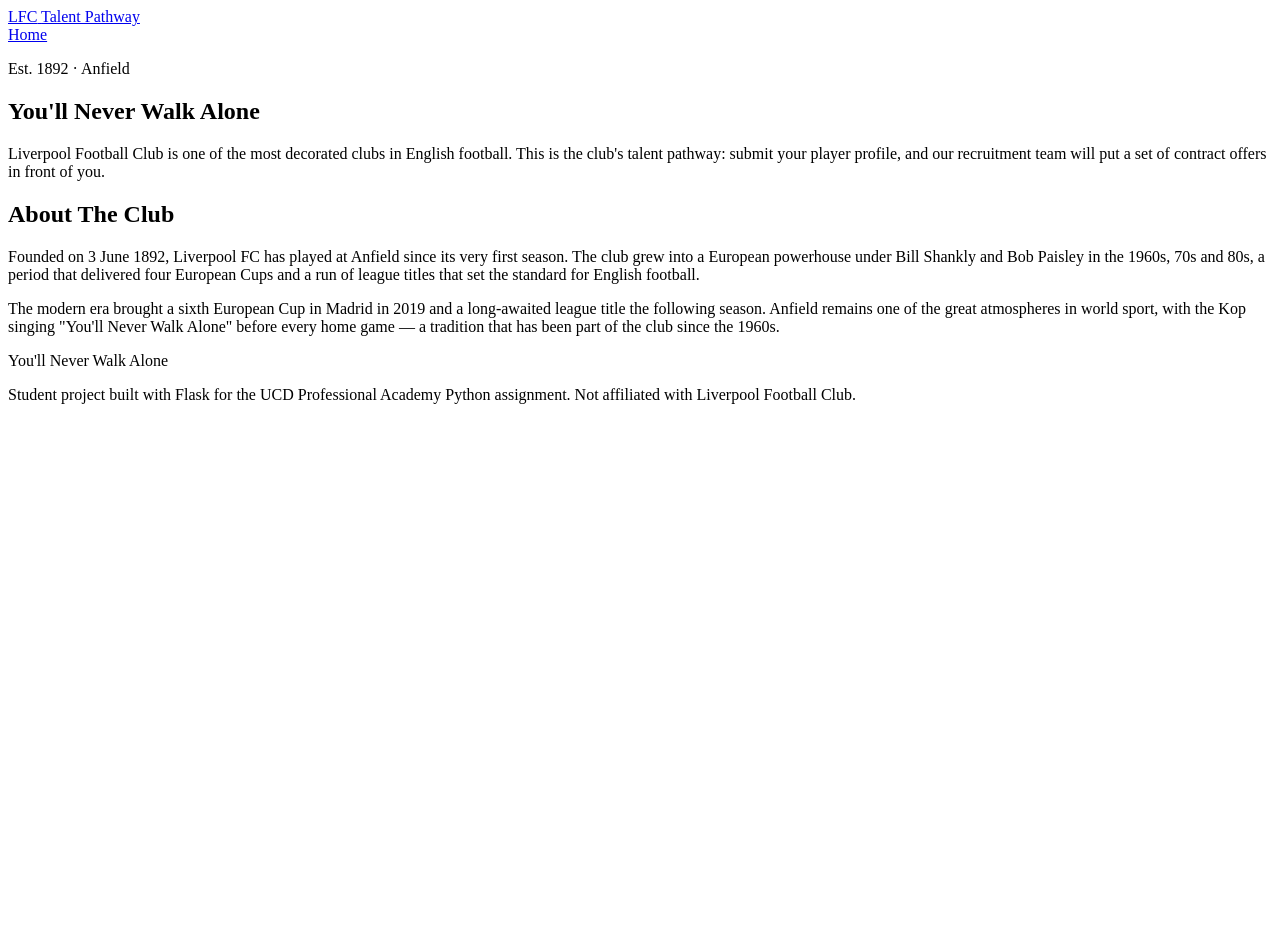
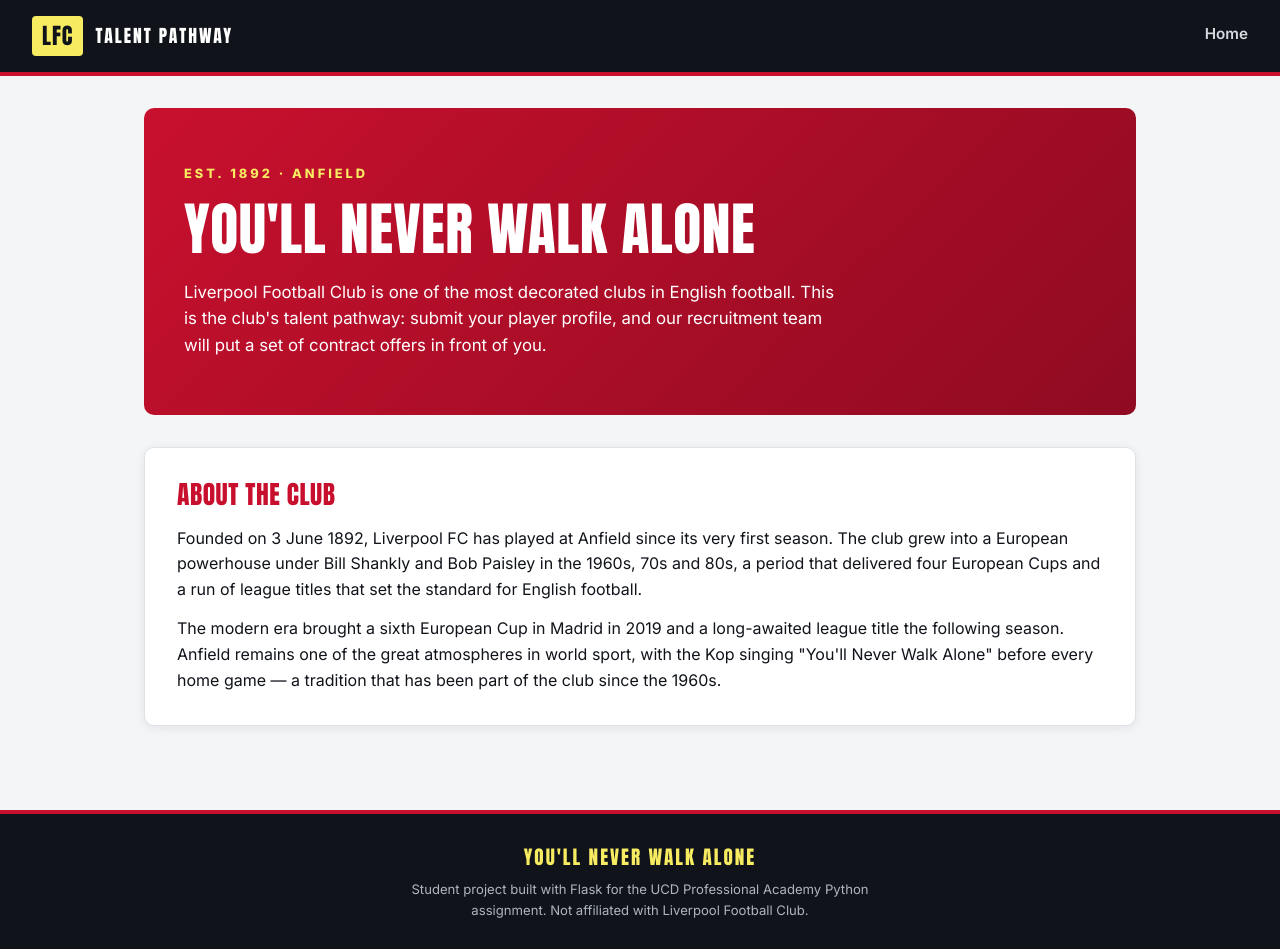
Before and after one commit to iisphilipsii/module2-python-assessment, a Flask app: page / in a window 1280 px wide. Before the commit the page ends 404 px from the top, so only its background shows below. Run offline with Flask 3, Linux system fonts and the light colour scheme.

Commit message:
add stylesheet with club colour scheme

```diff
--- /dev/null
+++ b/static/css/style.css
@@ -0,0 +1,206 @@
+/* Liverpool FC Talent Pathway - main stylesheet
+   Order: variables, base elements, header, hero, panels, footer, responsive. */
+
+/* Custom properties keep the club colours in one place so a change here
+   updates every rule that references them. */
+
+:root {
+    --red: #c8102e;
+    --red-dark: #8f0b21;
+    --ink: #10141a;
+    --gold: #f6eb61;
+    --paper: #f4f5f7;
+    --card: #ffffff;
+    --line: #dfe3e8;
+    --muted: #616b78;
+    --radius: 10px;
+    --shadow: 0 2px 10px rgba(16, 20, 26, 0.08);
+}
+
+* {
+    box-sizing: border-box;
+    margin: 0;
+    padding: 0;
+}
+
+body {
+    font-family: "Inter", "Helvetica Neue", Arial, sans-serif;
+    background-color: var(--paper);
+    color: var(--ink);
+    line-height: 1.6;
+    /* Flex column plus flex:1 on the main element pins the footer to the
+       bottom of the viewport even when a page has very little content. */
+    display: flex;
+    flex-direction: column;
+    min-height: 100vh;
+}
+
+h1, h2, h3 {
+    font-family: "Anton", "Arial Narrow", sans-serif;
+    font-weight: 400;
+    letter-spacing: 0.5px;
+    line-height: 1.15;
+    text-transform: uppercase;
+}
+
+a {
+    color: var(--red);
+}
+
+/* header */
+
+.site-header {
+    display: flex;
+    flex-wrap: wrap;
+    align-items: center;
+    justify-content: space-between;
+    gap: 16px;
+    padding: 16px 32px;
+    background-color: var(--ink);
+    border-bottom: 4px solid var(--red);
+}
+
+.brand {
+    display: flex;
+    align-items: center;
+    gap: 12px;
+    text-decoration: none;
+}
+
+.brand-mark {
+    font-family: "Anton", "Arial Narrow", sans-serif;
+    font-size: 1.4rem;
+    letter-spacing: 1px;
+    color: var(--ink);
+    background-color: var(--gold);
+    padding: 2px 10px;
+    border-radius: 4px;
+}
+
+.brand-text {
+    font-family: "Anton", "Arial Narrow", sans-serif;
+    font-size: 1.1rem;
+    letter-spacing: 2px;
+    text-transform: uppercase;
+    color: #ffffff;
+}
+
+.site-nav {
+    display: flex;
+    gap: 24px;
+}
+
+.site-nav a {
+    color: #d6dae0;
+    text-decoration: none;
+    font-weight: 600;
+    font-size: 0.95rem;
+    padding-bottom: 2px;
+    border-bottom: 2px solid transparent;
+}
+
+.site-nav a:hover {
+    color: #ffffff;
+    border-bottom-color: var(--red);
+}
+
+/*  main */
+
+.site-main {
+    flex: 1;
+    width: 100%;
+    max-width: 1040px;
+    margin: 0 auto;
+    padding: 32px 24px 56px;
+}
+
+.hero {
+    background: linear-gradient(135deg, var(--red) 0%, var(--red-dark) 100%);
+    color: #ffffff;
+    border-radius: var(--radius);
+    padding: 56px 40px;
+    margin-bottom: 32px;
+}
+
+.hero h1 {
+    /* clamp() scales the heading with the viewport between a floor and a
+       ceiling, so it stays readable on a phone without a media query. */
+    font-size: clamp(2.4rem, 6vw, 3.6rem);
+    margin-bottom: 16px;
+}
+
+.eyebrow {
+    font-size: 0.8rem;
+    font-weight: 800;
+    letter-spacing: 3px;
+    text-transform: uppercase;
+    color: var(--gold);
+    margin-bottom: 12px;
+}
+
+.hero-lead {
+    max-width: 62ch;
+    font-size: 1.05rem;
+}
+
+/* panels */
+
+.panel {
+    background-color: var(--card);
+    border: 1px solid var(--line);
+    border-radius: var(--radius);
+    box-shadow: var(--shadow);
+    padding: 32px;
+    margin-bottom: 28px;
+}
+
+.panel h2 {
+    font-size: 1.6rem;
+    color: var(--red);
+    margin-bottom: 16px;
+}
+
+.panel p + p {
+    margin-top: 14px;
+}
+
+/* footer */
+
+.site-footer {
+    background-color: var(--ink);
+    color: #aeb5bf;
+    text-align: center;
+    padding: 28px 24px;
+    border-top: 4px solid var(--red);
+}
+
+.footer-anthem {
+    font-family: "Anton", "Arial Narrow", sans-serif;
+    font-size: 1.2rem;
+    letter-spacing: 2px;
+    text-transform: uppercase;
+    color: var(--gold);
+    margin-bottom: 6px;
+}
+
+.footer-note {
+    font-size: 0.82rem;
+    max-width: 60ch;
+    margin: 0 auto;
+}
+
+/* responsive */
+
+@media (max-width: 640px) {
+    .site-header {
+        padding: 14px 18px;
+    }
+
+    .hero {
+        padding: 40px 24px;
+    }
+
+    .panel {
+        padding: 24px 20px;
+    }
+}
--- a/templates/base.html
+++ b/templates/base.html
@@ -4,6 +4,9 @@
     <meta charset="UTF-8">
     <meta name="viewport" content="width=device-width, initial-scale=1.0">
     <title>{% block title %}Liverpool FC Talent Pathway{% endblock %}</title>
+    <link rel="preconnect" href="https://fonts.googleapis.com">
+    <link href="https://fonts.googleapis.com/css2?family=Anton&family=Inter:wght@400;600;800&display=swap" rel="stylesheet">
+    <link rel="stylesheet" href="{{ url_for('static', filename='css/style.css') }}">
 </head>
 <body>
     <header class="site-header">
```
